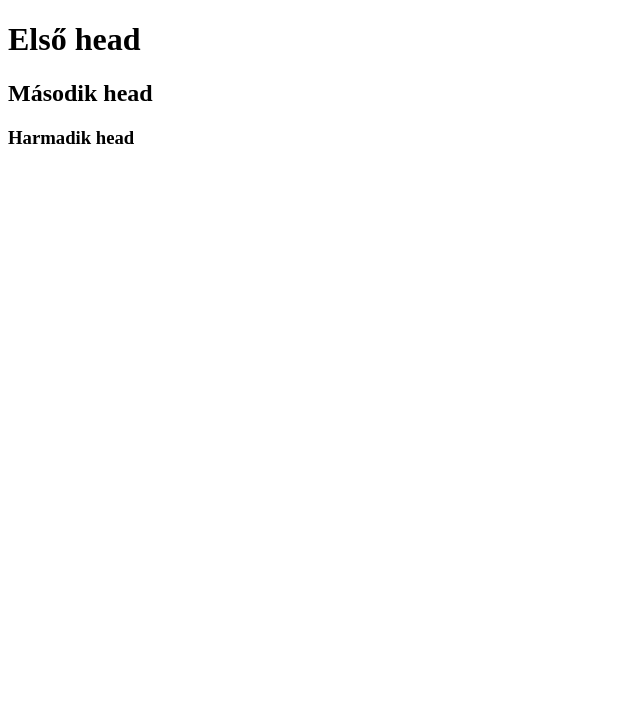
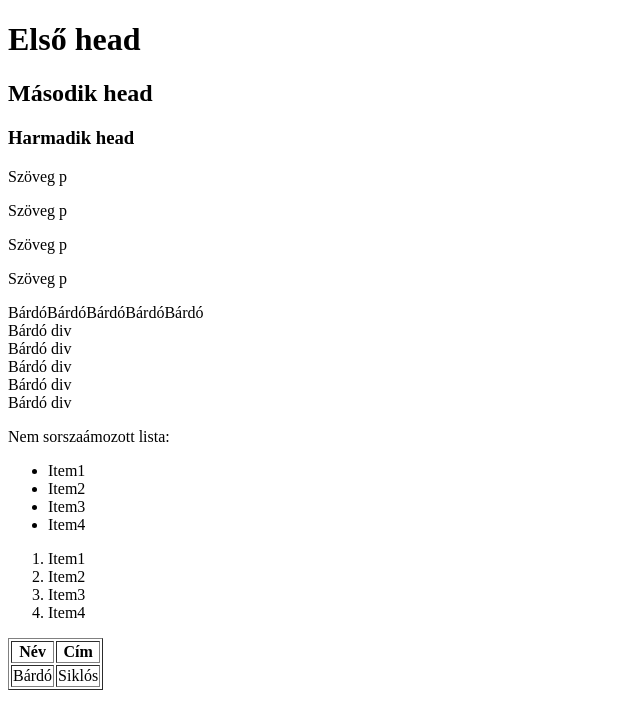
Before and after one commit to tenkesnet/pallas146, a plain HTML site: page index.html in a window 1280 px wide. Shown: the whole page, without its empty margins (0-640 px from the left). Drawn offline with Linux system fonts and the light colour scheme.

Commit message:
Alap tagek

```diff
--- a/index.html
+++ b/index.html
@@ -12,7 +12,42 @@
     <h1>Első head</h1>
     <h2>Második head</h2>
     <h3>Harmadik head</h3>
-
+    <p>Szöveg p</p>
+    <p>Szöveg p</p>
+    <p>Szöveg p</p>
+    <p>Szöveg p</p><span>Bárdó</span><span>Bárdó</span><span>Bárdó</span><span>Bárdó</span><span>Bárdó</span>
+    <div>Bárdó div</div>
+    <div>Bárdó div</div>
+    <div>Bárdó div</div>
+    <div>Bárdó div</div>
+    <div>Bárdó div</div>
+    <p>Nem sorszaámozott lista:</p>
+    <ul>
+        <li>Item1</li>
+        <li>Item2</li>
+        <li>Item3</li>
+        <li>Item4</li>
+    </ul>
+    <ol>
+        <li>Item1</li>
+        <li>Item2</li>
+        <li>Item3</li>
+        <li>Item4</li>
+    </ol>
+    <table border="1">
+        <thead>
+            <tr>
+                <th>Név</th>
+                <th>Cím</th>
+            </tr>
+        </thead>
+        <tbody>
+            <tr>
+                <td>Bárdó</td>
+                <td>Siklós</td>
+            </tr>
+        </tbody>
+    </table>
 </body>
 
 </html>
```
